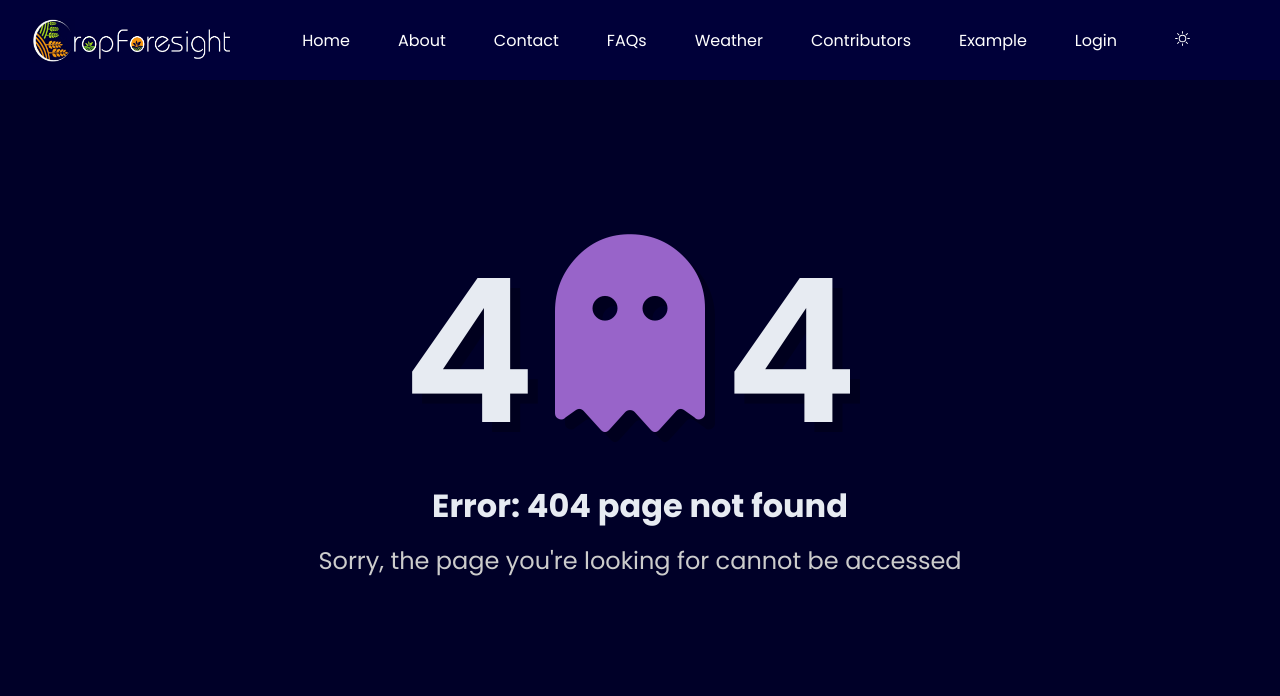
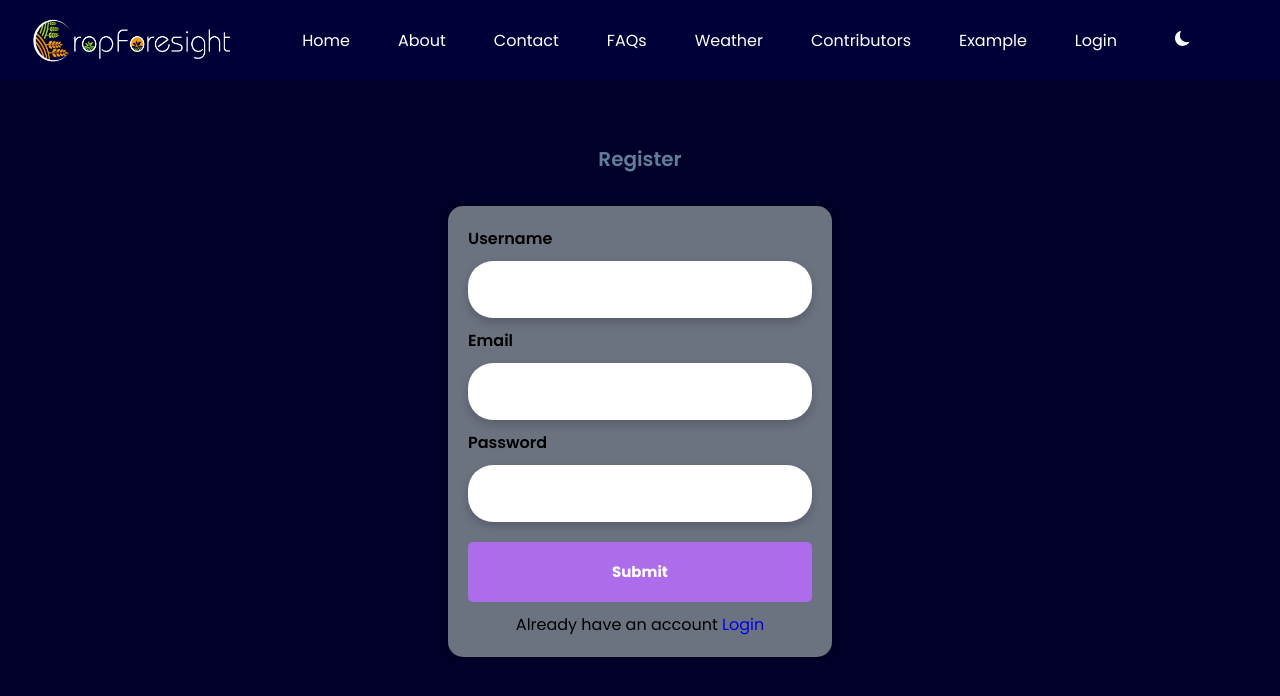
Before and after one commit to abhijeet141/CropForesight-FrontEnd, a React (Create React App) app: page /Register in a window 1280 px wide. Before the commit this address had no page. Shown: the top 696 px of the page. Built offline with nearby package versions, Linux system fonts and the light colour scheme; a web font is replaced by a local one.

Commit message:
Feat: Adding Register Page

```diff
--- a/src/App.js
+++ b/src/App.js
@@ -1,5 +1,5 @@
 import axios from "axios";
-import { Suspense, lazy, useState } from "react";
+import { Suspense, useState } from "react";
 import { BrowserRouter, Link, Route, Routes } from "react-router-dom";
 import swal from "sweetalert";
 import "./App.css";
@@ -11,18 +11,19 @@ import "./components/nav.css";
 import GoToTop from "./GoToTop/GoToTop";
 import Loading from "./components/Loading";
 
+import Err from "./components/404";
+import Contributor from "./components/Contributor";
 import Home from "./components/Home";
 import Weather from "./components/Weather";
 import About from "./components/about";
 import Contact from "./components/contact";
 import FAQ from "./components/faq/faq";
-import Err from "./components/404";
 import Navbar from "./components/nav.jsx";
-import Contributor from "./components/Contributor";
 // const Login = lazy(() => import("./components/Login"));
 // const Login = lazy(() => import("./components/Login"));
 //  import Login from "./components/Login";
 import Login from "./components/Login";
+import Register from "./components/Register";
 // import Success from "./components/Success";
 
 function App() {
@@ -253,6 +254,7 @@ function App() {
             <Route path="/ExampleCrop" element={<ExampleCrop mode={mode} setmode={setmode}/>} />{" "}
             <Route path="/contributors" element={<Contributor mode={mode} setmode={setmode}/>} />{" "}
             <Route path="/Login" element={<Login mode={mode} setmode={setmode}/>} />{" "}
+            <Route path="/Register" element={<Register mode={mode} setmode={setmode}/>} />{" "}
             {/* <Route path="/Success" element={<Success />} />{" "} */}{" "}
           </Routes>{" "}
         </Suspense>{" "}
--- a/src/components/Form.js
+++ b/src/components/Form.js
@@ -1,4 +1,5 @@
 import { useState } from "react";
+import { Link } from "react-router-dom";
 import "./Form.css";
 // import { ToastContainer, toast } from "react-toastify";
 // import "react-toastify/dist/ReactToastify.css";
@@ -51,7 +52,7 @@ function Form({ mode }) {
     <div class="Container">
       <div className="formContainer">
         <p style={{ fontSize: 20, fontWeight: 600, marginBottom: "2rem" }}> LOGIN </p>{" "}
-        <form class={mode === "light" ? "formColor validate" : "formColordark validate"} name="Login" onSubmit={handleSubmit}>
+        <form className={mode === "light" ? "formColor validate" : "formColordark validate"} name="Login" onSubmit={handleSubmit}>
           <div class="row">
             <span class="fs-4" style={{ color: "black", fontWeight: 600 }}> Email </span>{" "}
             <input
@@ -71,6 +72,7 @@ function Form({ mode }) {
             />{" "}
           </div>{" "}
           <button type="submit" class="mt-4 ms-5" style={{ color: "white" }}>Submit</button>
+          <p style={{ fontSize: "1rem", textAlign: "center", color: "black" }}>Don't have an account <Link to="/Register">Register</Link></p>
         </form>{" "}
       </div>
     </div>
--- /dev/null
+++ b/src/components/Register.css
@@ -0,0 +1,44 @@
+/* .container-sm {
+  position: relative;
+  margin-top: 10vw;
+  margin-left: 32vw;
+}
+
+.col-lg-8 {
+  color: blue;
+  font-size: larger;
+} */
+
+.Container {
+  width: 100%;
+  height: 100vh;
+  display: flex;
+  justify-content: center;
+  align-items: center;
+}
+
+.formContainer {
+  width: 30%;
+  height: 60%;
+  display: flex;
+  flex-direction: column;
+  justify-content: center;
+  align-items: center;
+}
+
+.validate {
+  width: 100%;
+  justify-content: center;
+}
+
+@media only screen and (max-width: 1200px) {
+  .formContainer {
+    width: 50%;
+  }
+}
+
+@media only screen and (max-width: 668px) {
+  .formContainer {
+    width: 90%;
+  }
+}
--- /dev/null
+++ b/src/components/Register.js
@@ -0,0 +1,95 @@
+import { useState } from "react";
+import { Link } from "react-router-dom";
+import "./Register.css";
+import NAV from "./nav";
+// import { ToastContainer, toast } from "react-toastify";
+// import "react-toastify/dist/ReactToastify.css";
+
+function Register({ mode, setmode }) {
+    const regex_email = "^[a-zA-Z0-9+_.-]+@[a-zA-Z0-9.-]+$";
+    // const regex_password = "^(?=.*[a-z])(?=.*[A-Z])(?=.*d)[a-zA-Zd]{8,}$";
+    const [data, setData] = useState({
+        username: "",
+        email: "",
+        password: "",
+    });
+    // const toastSuccess = () =>
+    // toast.success("This is Toast Notification for Success");
+    const handleSubmit = (e) => {
+        e.preventDefault();
+        if (!data.username.match(regex_email)) {
+            window.alert("Email Id is invalid");
+        }
+        // i
+
+        if (data.username === "") {
+            window.alert("The Username Field is Empty");
+        }
+
+        if (data.password === "") window.alert("The Password Field is Empty");
+        if (data.username === "admin@gmail.com" && data.password === "Admin123@") {
+            // showToastMessage();
+            // toastSuccess();
+
+            window.alert("Login Successful");
+            window.location.href = "/";
+
+            console.log("Login Successful");
+        } else {
+            console.log("Login Failed");
+            window.alert("Login Failed");
+        }
+    };
+    //event handler to handle change in state of textbox
+    const handleChange = (e) => {
+        setData((previousState) => {
+            //callback function fo setData setter function name(params) {
+            console.log(e.target.name, e.target.value);
+            return { ...previousState, [e.target.name]: e.target.value }; //an object returned by call back as argument to setData
+        }); //data state object is being updated
+    };
+    // const [useremail, userpassword] = data;
+
+    return (
+        <>
+            <NAV mode={mode} setmode={setmode} />
+            <div class="Container">
+                <div className="formContainer">
+                    <p style={{ fontSize: 20, fontWeight: 600, marginBottom: "2rem" }}> Register </p>{" "}
+                    <form className={mode === "light" ? "formColor validate" : "formColordark validate"} name="Register" onSubmit={handleSubmit}>
+                        <div class="row">
+                            <span class="fs-4" style={{ color: "black", fontWeight: 600 }}> Username </span>{" "}
+                            <input
+                                type="text" required
+                                name="username"
+                                style={{ width: "100%" }}
+                                onChange={handleChange}
+                            />{" "}
+                        </div>{" "}
+                        <div class="row">
+                            <span class="fs-4" style={{ color: "black", fontWeight: 600 }}> Email </span>{" "}
+                            <input
+                                type="email" required
+                                name="username"
+                                style={{ width: "100%" }}
+                                onChange={handleChange}
+                            />{" "}
+                        </div>{" "}
+                        <div class="row">
+                            <span class="fs-4" style={{ color: "black", fontWeight: 600 }}> Password </span>{" "}
+                            <input
+                                type="password" required
+                                name="password"
+                                style={{ width: "100%" }}
+                                onChange={handleChange}
+                            />{" "}
+                        </div>{" "}
+                        <button type="submit" class="mt-4 ms-5" style={{ color: "white" }}>Submit</button>
+                        <p style={{ fontSize: "1rem", textAlign: "center", color: "black" }}>Already have an account <Link to="/Login">Login</Link></p>
+                    </form>{" "}
+                </div>
+            </div>{" "}
+        </>
+    );
+}
+export default Register;
```
